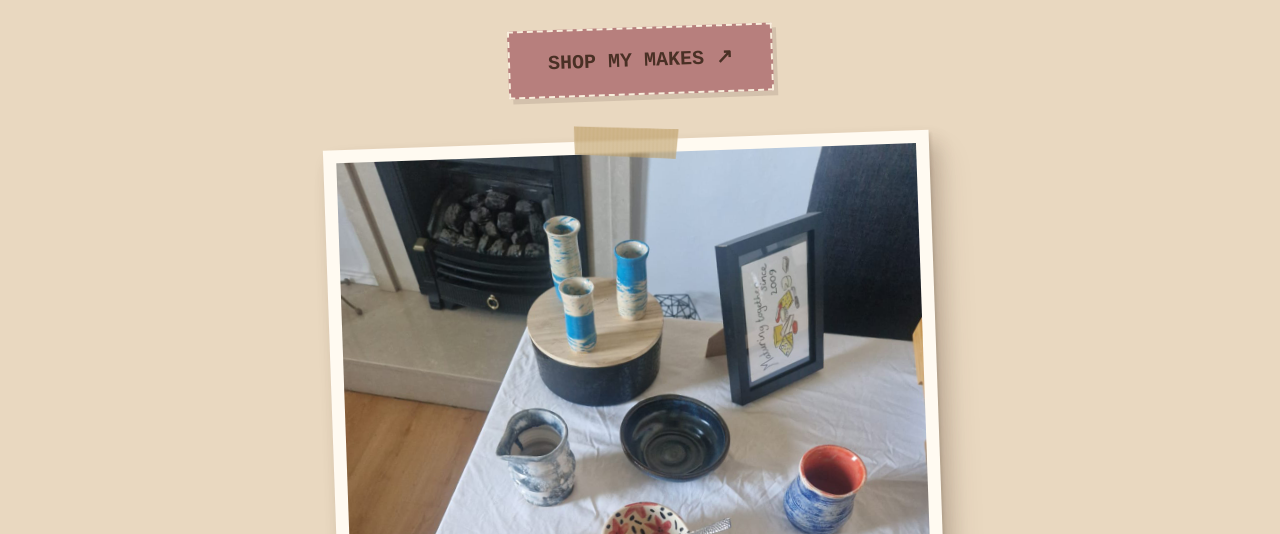
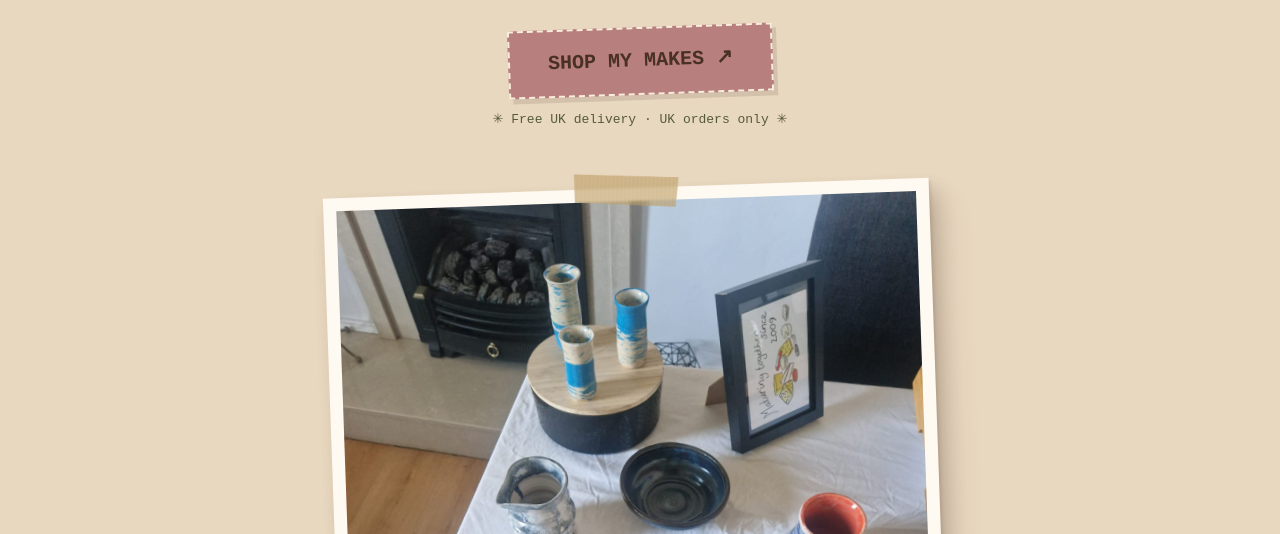
Before and after one commit to theupstairshouse/theupstairshouse.github.io, a plain HTML site: page index.html in a window 1280 px wide. Shown: the part 266-800 px from the top of the page. Drawn offline with Linux system fonts and the light colour scheme.

Commit message:
Update index.html

```diff
--- a/index.html
+++ b/index.html
@@ -97,6 +97,12 @@
 
     .shop-button:hover {
       transform: rotate(0deg) scale(1.03);
+    }
+
+    .delivery-note {
+      font-size: 13px;
+      margin-top: 15px;
+      color: var(--olive);
     }
 
     main {
@@ -206,6 +212,10 @@
        href="https://shop.theupstairshouse.co.uk">
       SHOP MY MAKES ↗
     </a>
+
+    <p class="delivery-note">
+      ✳ Free UK delivery · UK orders only ✳
+    </p>
   </header>
 
   <main>
```
